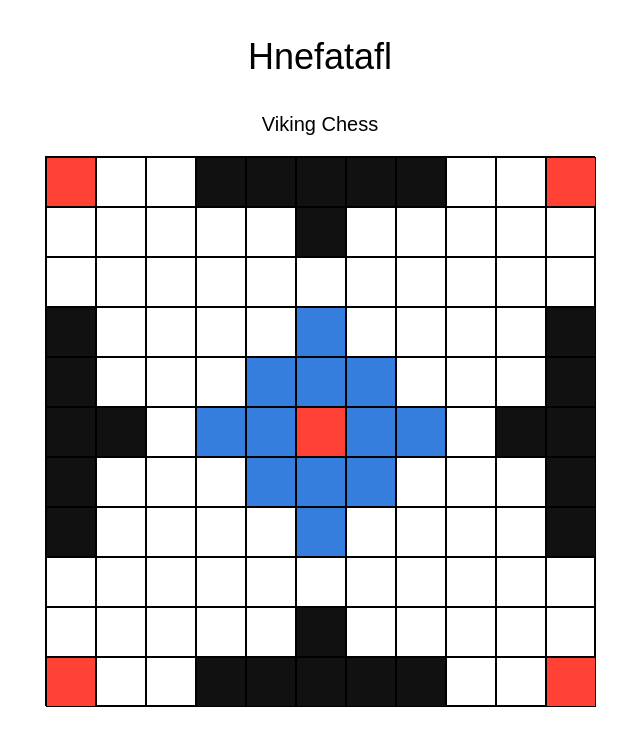
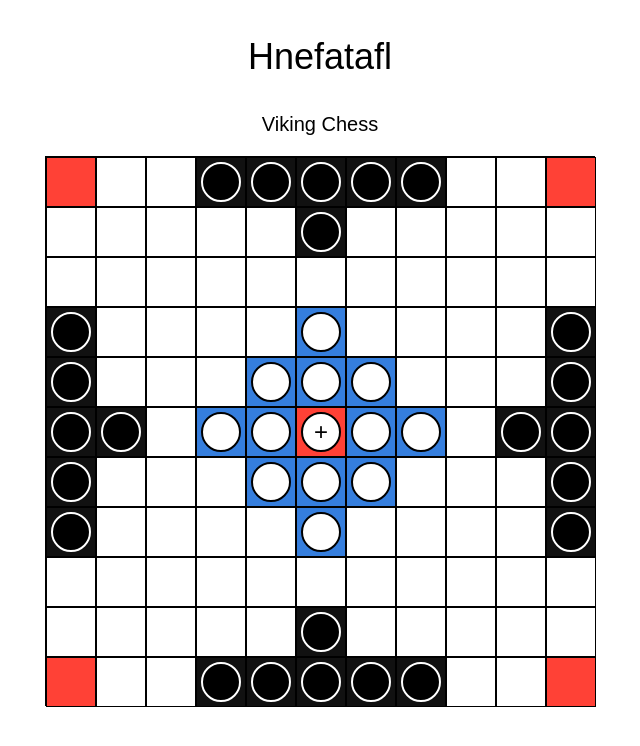
Before and after one commit to andavi/hnefatafl, a React (Create React App) app: page / in a window 1280 px wide. Shown: the top 746 px of the page, without its empty margins (320-960 px from the left). Built offline with nearby package versions, Linux system fonts and the light colour scheme.

Commit message:
pieces initial setup

```diff
--- a/src/App.js
+++ b/src/App.js
@@ -46,7 +46,11 @@ class App extends Component {
       ) {
       return 'bg-blue';
     }
-    return '';
+    return 'bg-white';
+  }
+
+  hasPiece = (row, col) => {
+    return startPosition[row][col];
   }
 
   render() {
@@ -58,6 +62,7 @@ class App extends Component {
         </div>
         <Board
           paint={this.paint}
+          hasPiece={this.hasPiece}
           numSquares={NUM_SQUARES}
           squareSize={SQUARE_SIZE}
         />
@@ -66,7 +71,7 @@ class App extends Component {
   }
 }
 
-const Board = ({ numSquares, squareSize, paint }) => {
+const Board = ({ numSquares, squareSize, paint, hasPiece }) => {
   const rows = [];
 
   for (let i=0; i < numSquares; i++) {
@@ -77,6 +82,7 @@ const Board = ({ numSquares, squareSize, paint }) => {
         key={i}
         row={i}
         paint={paint}
+        hasPiece={hasPiece}
       />)
   }
   return (
@@ -86,7 +92,7 @@ const Board = ({ numSquares, squareSize, paint }) => {
     >{rows}</div>);
 }
 
-const Row = ({ numSquares, squareSize, row, paint }) => {
+const Row = ({ numSquares, squareSize, row, paint, hasPiece }) => {
   const squares = [];
 
 
@@ -98,6 +104,8 @@ const Row = ({ numSquares, squareSize, row, paint }) => {
         row={row}
         col={i}
         paint={paint}
+        key={i}
+        hasPiece={hasPiece}
       />
     );
   }
@@ -107,29 +115,70 @@ const Row = ({ numSquares, squareSize, row, paint }) => {
     </div>);
 }
 
-const Square = ({ numSquares, squareSize, row, col, paint } ) => {
+const Square = ({
+  numSquares,
+  squareSize,
+  row,
+  col,
+  paint,
+  hasPiece
+} ) => {
   const edgeSize = 1 / numSquares * 100 + '%';
   const color = paint(row, col);
   return (
     <div
         className={'fl ba ' + color}
         style={{ width: edgeSize, height: squareSize }}
-        key={col}
       >
+      { !hasPiece(row, col)
+        ? null
+        : ( hasPiece(row, col) !== 'a'
+            ? <Defender
+              squareSize={squareSize}
+              row={row}
+              col={col}
+            > { hasPiece(row, col) === 'k'
+                ? '+'
+                : null
+              }
+            </Defender>
+            : <Attacker
+              squareSize={squareSize}
+              row={row}
+              col={col}
+              />
+          )
+      }
 
+    </div>
+  );
+}
+
+const Attacker = ({ squareSize, row, col }) => {
+  return (
+    <div
+        className='bw1 pointer tc f3 pt1 br-100 ba bg-black b--white center v-mid mt1'
+        style={{
+          width: squareSize * .8,
+          height: squareSize * .8,
+        }}
+      >
       </div>
   );
 }
 
-const King = () => {
-  <div
-    className='tc pointer br-100 ba pt1 f3'
-    style={{
-      width: SQUARE_SIZE * .8,
-      height: SQUARE_SIZE * .8,
-    }}>
-    {'+'}
-  </div>
-}
+const Defender = ({ squareSize, row, col, children }) => {
+  return (
+    <div
+        className='bw1 pointer tc f3 pt1 br-100 ba bg-white center v-mid mt1'
+        style={{
+          width: squareSize * .8,
+          height: squareSize * .8,
+        }}
+      >
+        {children}
+      </div>
+  );
+};
 
 export default App;
```
